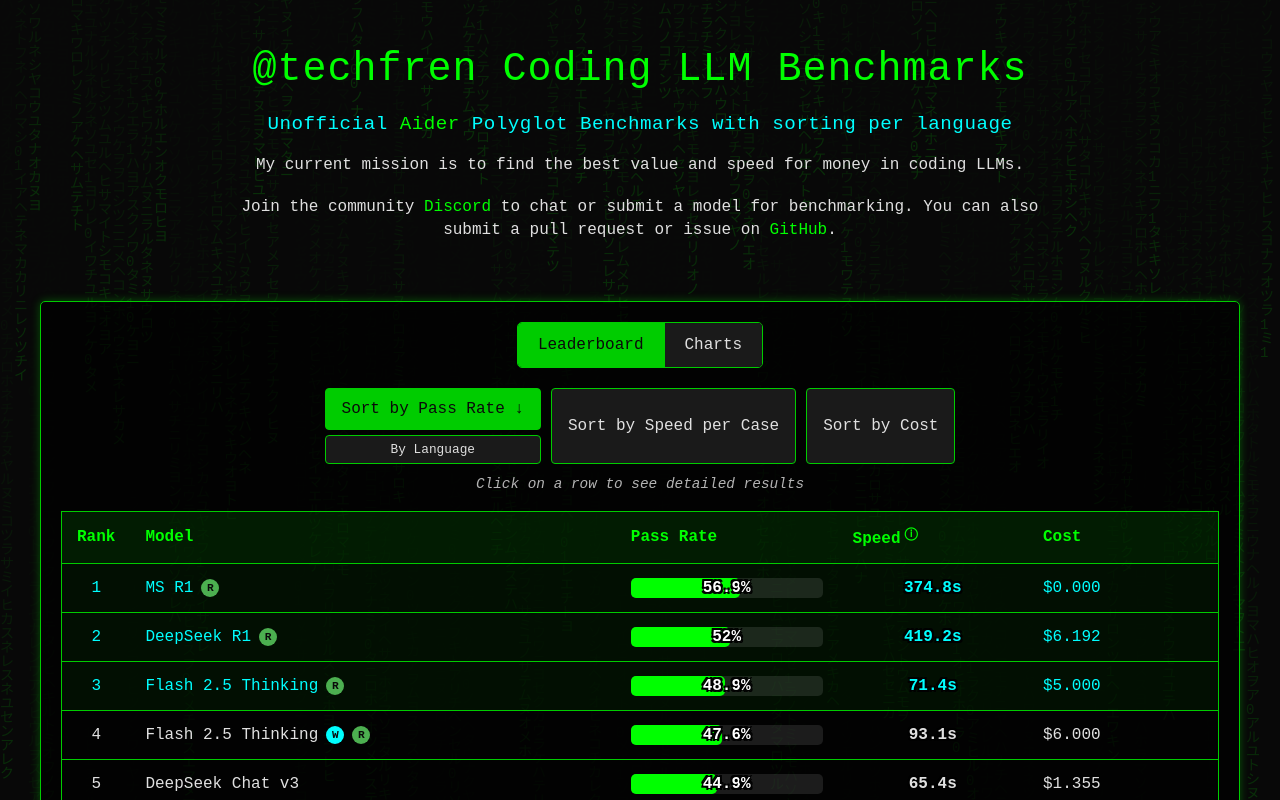
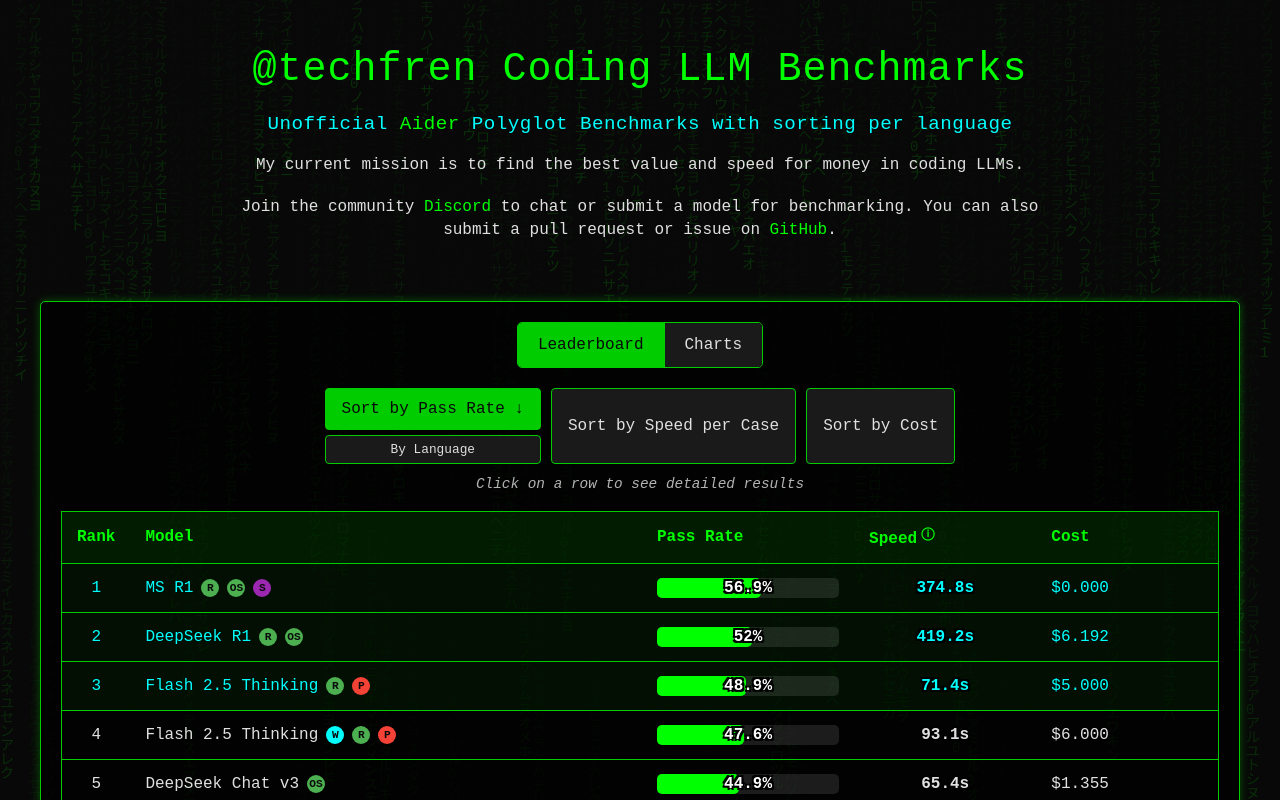
Before and after one commit to aj47/techfren-leaderboard, a Next.js app: page / in a window 1280 px wide. Built offline with nearby package versions, Linux system fonts and the light colour scheme.

Commit message:
Add open source status and sponsorship indicators to models

```diff
--- a/src/app/globals.css
+++ b/src/app/globals.css
@@ -321,7 +321,7 @@
   position: relative;
 }
 
-.architect-badge, .whole-badge, .reasoning-badge {
+.architect-badge, .whole-badge, .reasoning-badge, .opensource-badge, .sponsor-badge {
   display: inline-block;
   background-color: var(--primary);
   color: var(--background);
@@ -358,8 +358,20 @@
   background-color: #4caf50; /* Green for high */
 }
 
+.opensource-true {
+  background-color: #4caf50; /* Green for open source */
+}
+
+.opensource-false {
+  background-color: #f44336; /* Red for proprietary */
+}
+
+.sponsor-badge {
+  background-color: #9c27b0; /* Purple for sponsored */
+}
+
 /* Badge tooltips */
-.architect-badge::after, .whole-badge::after, .reasoning-badge::after {
+.architect-badge::after, .whole-badge::after, .reasoning-badge::after, .opensource-badge::after, .sponsor-badge::after {
   content: attr(data-tooltip);
   position: absolute;
   bottom: 150%;
@@ -384,13 +396,13 @@
   max-width: 200px;
 }
 
-.architect-badge:hover::after, .whole-badge:hover::after, .reasoning-badge:hover::after {
+.architect-badge:hover::after, .whole-badge:hover::after, .reasoning-badge:hover::after, .opensource-badge:hover::after, .sponsor-badge:hover::after {
   visibility: visible;
   opacity: 1;
 }
 
 /* Arrow for tooltips */
-.architect-badge::before, .whole-badge::before, .reasoning-badge::before {
+.architect-badge::before, .whole-badge::before, .reasoning-badge::before, .opensource-badge::before, .sponsor-badge::before {
   content: "";
   position: absolute;
   top: -20px;
@@ -404,7 +416,7 @@
   transition: opacity 0.3s, visibility 0.3s;
 }
 
-.architect-badge:hover::before, .whole-badge:hover::before, .reasoning-badge:hover::before {
+.architect-badge:hover::before, .whole-badge:hover::before, .reasoning-badge:hover::before, .opensource-badge:hover::before, .sponsor-badge:hover::before {
   visibility: visible;
   opacity: 1;
 }
--- a/src/components/Leaderboard.tsx
+++ b/src/components/Leaderboard.tsx
@@ -298,6 +298,22 @@
                       R
                     </span>
                   )}
+                  {model.details.isOpenSource !== undefined && (
+                    <span
+                      className={`opensource-badge ${model.details.isOpenSource ? 'opensource-true' : 'opensource-false'}`}
+                      data-tooltip={model.details.isOpenSource ? 'Open Source Model' : 'Proprietary Model'}
+                    >
+                      {model.details.isOpenSource ? 'OS' : 'P'}
+                    </span>
+                  )}
+                  {model.details.sponsor && (
+                    <span
+                      className="sponsor-badge"
+                      data-tooltip={`Sponsored by: ${model.details.sponsor}`}
+                    >
+                      S
+                    </span>
+                  )}
                 </td>
                 <td className="passRate">
                   <div className="progress-bar">
--- a/src/components/ModelDetailModal.tsx
+++ b/src/components/ModelDetailModal.tsx
@@ -87,6 +87,18 @@
               <div className="detail-item">
                 <span className="detail-label">Languages:</span>
                 <span className="detail-value">{model.details.language}</span>
+              </div>
+            )}
+            {model.details.isOpenSource !== undefined && (
+              <div className="detail-item">
+                <span className="detail-label">Open Source:</span>
+                <span className="detail-value">{model.details.isOpenSource ? 'Yes' : 'No'}</span>
+              </div>
+            )}
+            {model.details.sponsor && (
+              <div className="detail-item">
+                <span className="detail-label">Sponsored By:</span>
+                <span className="detail-value">{model.details.sponsor}</span>
               </div>
             )}
           </div>
--- a/src/data/models.yaml
+++ b/src/data/models.yaml
@@ -45,6 +45,7 @@
     versions: "0.71.2.dev"
     seconds_per_case: 65.4
     total_cost: 1.355
+    isOpenSource: true
 
 - id: 2
   name: "GLM-4"
@@ -86,6 +87,7 @@
     versions: "0.82.3.dev"
     seconds_per_case: 1281.0
     total_cost: 0.0000
+    isOpenSource: true
 
 - id: 3
   name: "Grok-3-mini-beta"
@@ -130,6 +132,7 @@
     versions: "0.82.3.dev"
     seconds_per_case: 180.3
     total_cost: 2.1652
+    isOpenSource: false
 
 - id: 4
   name: "Grok-3-mini-beta"
@@ -172,6 +175,7 @@
     versions: "0.82.3.dev"
     seconds_per_case: 64.2
     total_cost: 0.7777
+    isOpenSource: false
 
 - id: 5
   name: "Qwen 2.5 Coder 32B"
@@ -213,6 +217,7 @@
     versions: "0.82.3.dev"
     seconds_per_case: 100.6
     total_cost: 0.8941
+    isOpenSource: true
 
 - id: 6
   name: "Flash 2.5 Thinking"
@@ -253,6 +258,7 @@
     versions: "0.82.3.dev"
     seconds_per_case: 93.1
     total_cost: 6.0000
+    isOpenSource: false
 
 - id: 7
   name: "DeepSeek R1"
@@ -293,6 +299,7 @@
     versions: "0.82.3.dev"
     seconds_per_case: 419.2
     total_cost: 6.1924
+    isOpenSource: true
 
 - id: 8
   name: "Flash 2.5 Thinking"
@@ -333,6 +340,7 @@
     versions: "0.82.3.dev"
     seconds_per_case: 71.4
     total_cost: 5.0000
+    isOpenSource: false
 
 - id: 9
   name: "MS R1"
@@ -373,3 +381,5 @@
     versions: "0.82.3.dev"
     seconds_per_case: 374.8
     total_cost: 0.0000
+    isOpenSource: true
+    sponsor: "Terminally Lazy"
--- a/src/utils/yamlLoader.ts
+++ b/src/utils/yamlLoader.ts
@@ -57,6 +57,12 @@
   editor_model?: string;
   editor_edit_format?: string;
   reasoning_effort?: string;
+
+  // Model source information
+  isOpenSource?: boolean;
+
+  // Sponsorship information
+  sponsor?: string;
 }
 
 export interface Model {
```
